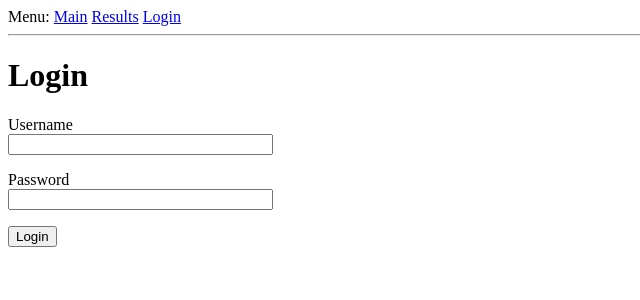
After one commit to DimonLavron/RTS, a Flask app: template app/templates/login.html in a window 1280 px wide. The commit adds this page. Shown: the top 300 px of the page, without its empty margins (0-640 px from the left). Run offline with Flask 2, Linux system fonts and the light colour scheme; the template is opened without the code that fills it: values that come from a table or form of the project are taken from there, others are empty.

Commit message:
Simple admin user added

```diff
--- a/app/forms.py
+++ b/app/forms.py
@@ -1,5 +1,5 @@
 from flask_wtf import FlaskForm
-from wtforms import StringField, SubmitField
+from wtforms import StringField, SubmitField, PasswordField
 from wtforms.validators import DataRequired
 
 
@@ -14,3 +14,9 @@ class RegisterCheckpointForm(FlaskForm):
     name = StringField('Name', validators=[DataRequired()])
     id = StringField('ID', validators=[DataRequired()])
     submit = SubmitField('Register Checkpoint')
+
+
+class LoginForm(FlaskForm):
+    username = StringField('Username', validators=[DataRequired()])
+    password = PasswordField('Password', validators=[DataRequired()])
+    submit = SubmitField('Login')
--- a/app/routes.py
+++ b/app/routes.py
@@ -1,7 +1,8 @@
 from app import app
 from flask import render_template, redirect, url_for, flash
-from app.forms import RegisterUserForm, RegisterCheckpointForm
-from flask_login import current_user
+from app.forms import RegisterUserForm, RegisterCheckpointForm, LoginForm
+from app.models import User
+from flask_login import current_user, login_user, logout_user
 import csv
 
 data = []
@@ -25,9 +26,25 @@ def index():
     return render_template('index.html')
 
 
-@app.route('/login')
+@app.route('/login', methods=['GET', 'POST'])
 def login():
-    return "Login page"
+    if (current_user.is_authenticated):
+        return redirect(url_for('index'))
+    form = LoginForm()
+    if form.validate_on_submit():
+        if form.username.data == 'admin' and form.password.data == 'admin':
+            user = User()
+            user.username = 'admin'
+            user.password = 'admin'
+            user.role = 'admin'
+            user.id = 1
+            login_user(user)
+            flash('{} is logged in. Welcome!'.format(user.username))
+            return redirect(url_for('index'))
+        else:
+            flash('Invalid username or password')
+            return redirect(url_for('login'))
+    return render_template('login.html', form=form)
 
 
 @app.route('/results')
@@ -62,3 +79,9 @@ def register_checkpoint():
         flash('Checkpoint {} is successfully registered.'.format(form.name.data))
         return redirect(url_for('index'))
     return render_template('register_checkpoint.html', form=form)
+
+
+@app.route('/logout')
+def logout():
+    logout_user()
+    return redirect(url_for('index'))
--- a/app/templates/base.html
+++ b/app/templates/base.html
@@ -14,6 +14,7 @@
     {% else %}
     <a href="{{ url_for('register_user') }}">Register User</a>
     <a href="{{ url_for('register_checkpoint') }}">Register Checkpoint</a>
+    <a href="{{ url_for('logout')}}">Logout</a>
     {% endif %}
 
 </div>
--- /dev/null
+++ b/app/templates/login.html
@@ -0,0 +1,25 @@
+{% extends "base.html" %}
+
+{% block content %}
+<h1>Login</h1>
+<form action="" method="post" novalidate>
+    {{ form.hidden_tag() }}
+    <p>
+        {{ form.username.label }}<br>
+        {{ form.username(size=30) }}
+        {% for error in form.username.errors %}
+        <span style="color: red;">[{{ error }}]</span>
+        {% endfor %}
+    </p>
+    <p>
+        {{ form.password.label }}<br>
+        {{ form.password(size=30) }}
+        {% for error in form.password.errors %}
+        <span style="color: red;">[{{ error }}]</span>
+        {% endfor %}
+    </p>
+    <p>
+        {{ form.submit() }}<br>
+    </p>
+</form>
+{% endblock %}
```
Also changed, not shown: app/models.py (added, +19 -0 lines).
